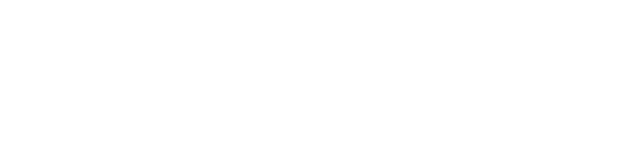
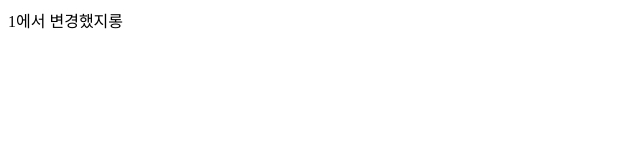
Before and after one commit to windsdeath/gitgit, a plain HTML site: page index.html in a window 1280 px wide. Shown: the whole page, without its empty margins (0-640 px from the left). Drawn offline with Linux system fonts and the light colour scheme.

Commit message:
1에서 변경했지롱

```diff
--- a/index.html
+++ b/index.html
@@ -7,6 +7,6 @@
     <title>연습중이지롱</title>
 </head>
 <body>
-
+    1에서 변경했지롱
 </body>
 </html>
```
